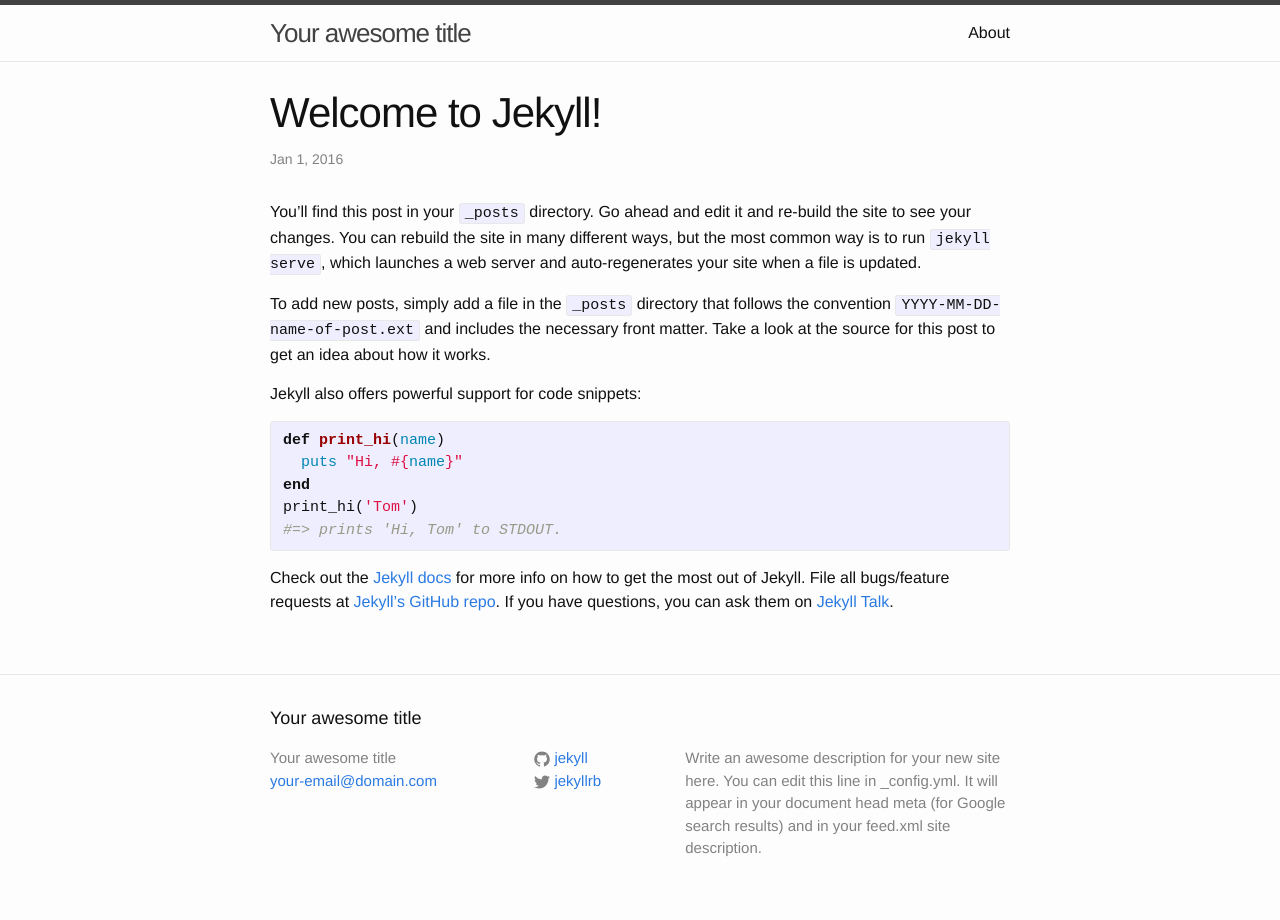
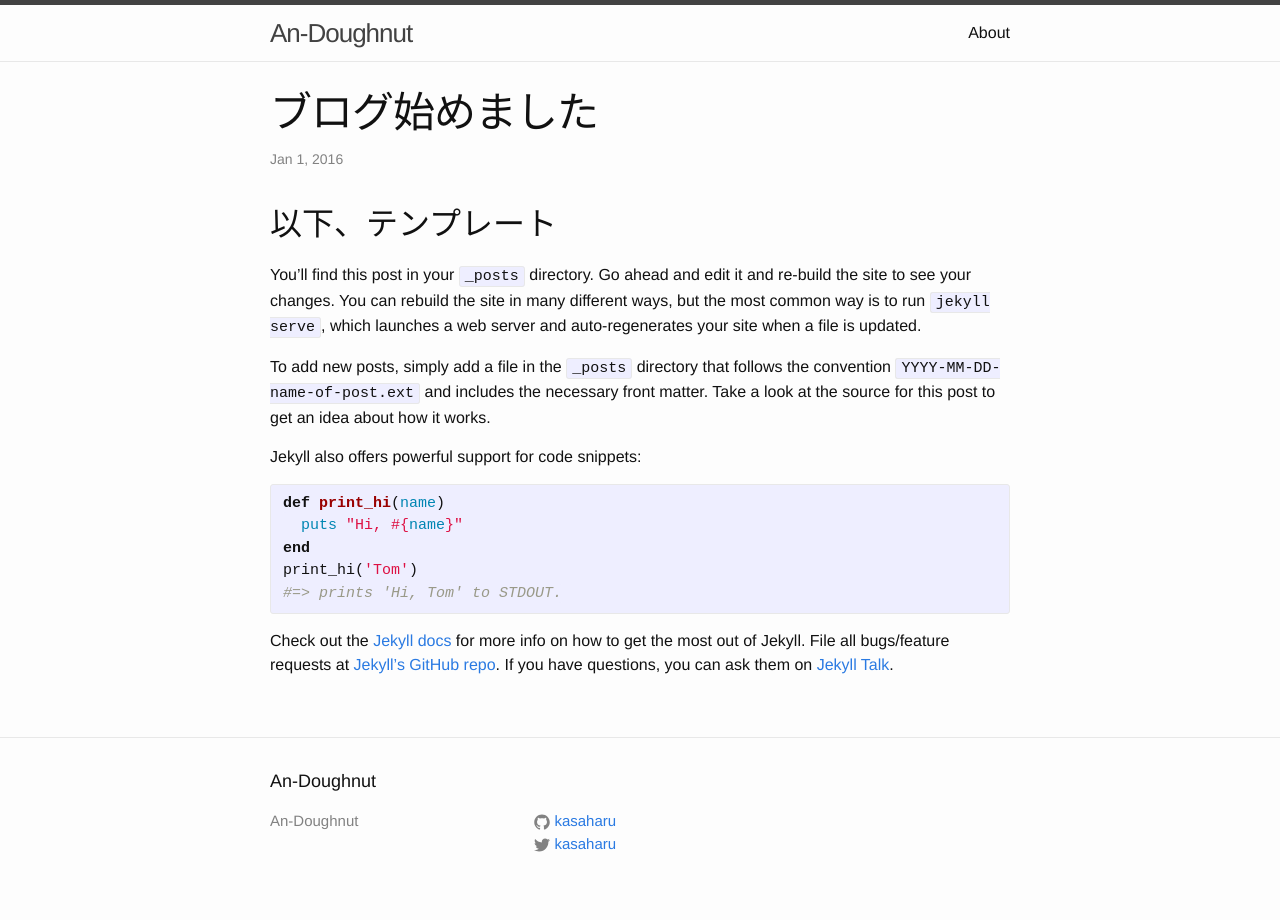
Before and after one commit to kasaharu/kasaharu.github.io, a Jekyll site: the page built from _posts/2016-01-01-welcome-to-jekyll.markdown, in a window 1280 px wide. Built offline with Jekyll 4.4.1, drawn with Linux system fonts in a browser that asks for light colours.

Commit message:
Start my blog

```diff
--- a/_config.yml
+++ b/_config.yml
@@ -6,16 +6,13 @@
 # 'jekyll serve'. If you change this file, please restart the server process.
 
 # Site settings
-title: Your awesome title
-email: your-email@domain.com
+title: An-Doughnut
+# email: your-email@domain.com
 description: > # this means to ignore newlines until "baseurl:"
-  Write an awesome description for your new site here. You can edit this
-  line in _config.yml. It will appear in your document head meta (for
-  Google search results) and in your feed.xml site description.
 baseurl: "" # the subpath of your site, e.g. /blog
 url: "http://yourdomain.com" # the base hostname & protocol for your site
-twitter_username: jekyllrb
-github_username:  jekyll
+twitter_username: kasaharu
+github_username:  kasaharu
 
 # Build settings
 markdown: kramdown
--- a/_posts/2016-01-01-welcome-to-jekyll.markdown
+++ b/_posts/2016-01-01-welcome-to-jekyll.markdown
@@ -1,9 +1,11 @@
 ---
 layout: post
-title:  "Welcome to Jekyll!"
+title:  "ブログ始めました"
 date:   2016-01-01 17:36:06 +0900
 categories: jekyll update
 ---
+以下、テンプレート
+-
 You’ll find this post in your `_posts` directory. Go ahead and edit it and re-build the site to see your changes. You can rebuild the site in many different ways, but the most common way is to run `jekyll serve`, which launches a web server and auto-regenerates your site when a file is updated.
 
 To add new posts, simply add a file in the `_posts` directory that follows the convention `YYYY-MM-DD-name-of-post.ext` and includes the necessary front matter. Take a look at the source for this post to get an idea about how it works.
```
